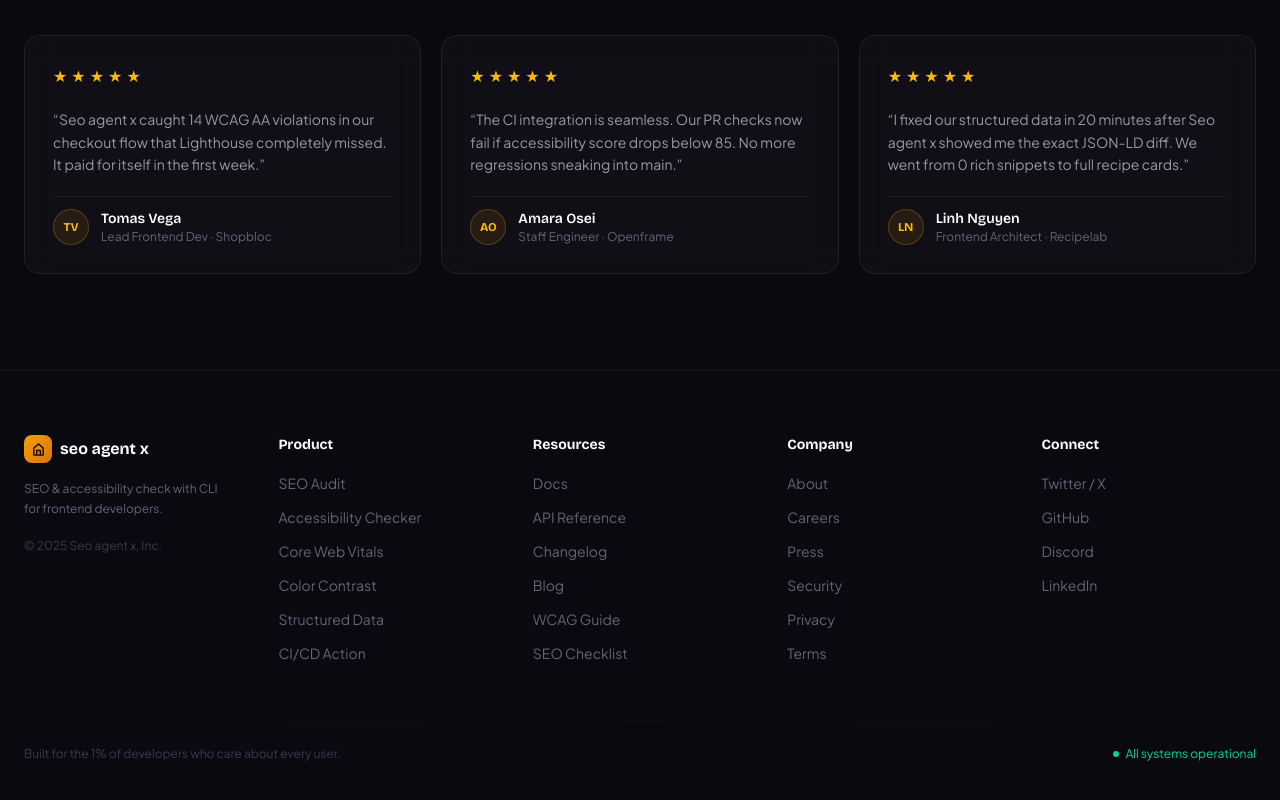
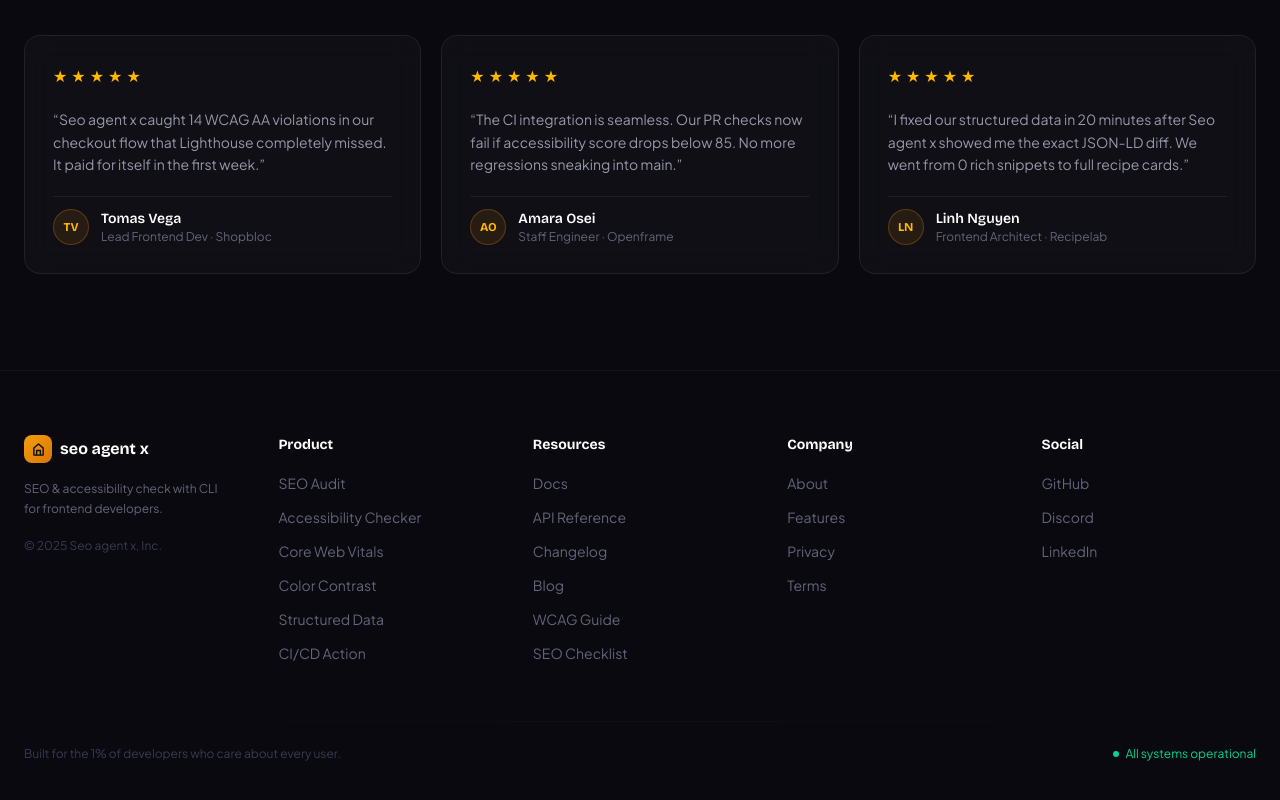
Before and after one commit to Anilbal/seo-agent-x-website, a Next.js app: page / in a window 1280 px wide. Shown: the part 5368-6168 px from the top of the page. Built offline with nearby package versions, Linux system fonts and the light colour scheme.

Commit message:
change content

```diff
--- a/components/Footer.tsx
+++ b/components/Footer.tsx
@@ -18,8 +18,8 @@
       "WCAG Guide",
       "SEO Checklist",
     ],
-    Company: ["About", "Careers", "Press", "Security", "Privacy", "Terms"],
-    Connect: ["Twitter / X", "GitHub", "Discord", "LinkedIn"],
+    Company: ["About", "Features", "Privacy", "Terms"],
+    Social: ["GitHub", "Discord", "LinkedIn"],
   };
   return (
     <footer className="border-t border-white/5 py-16 max-w-7xl mx-auto px-6">
```
